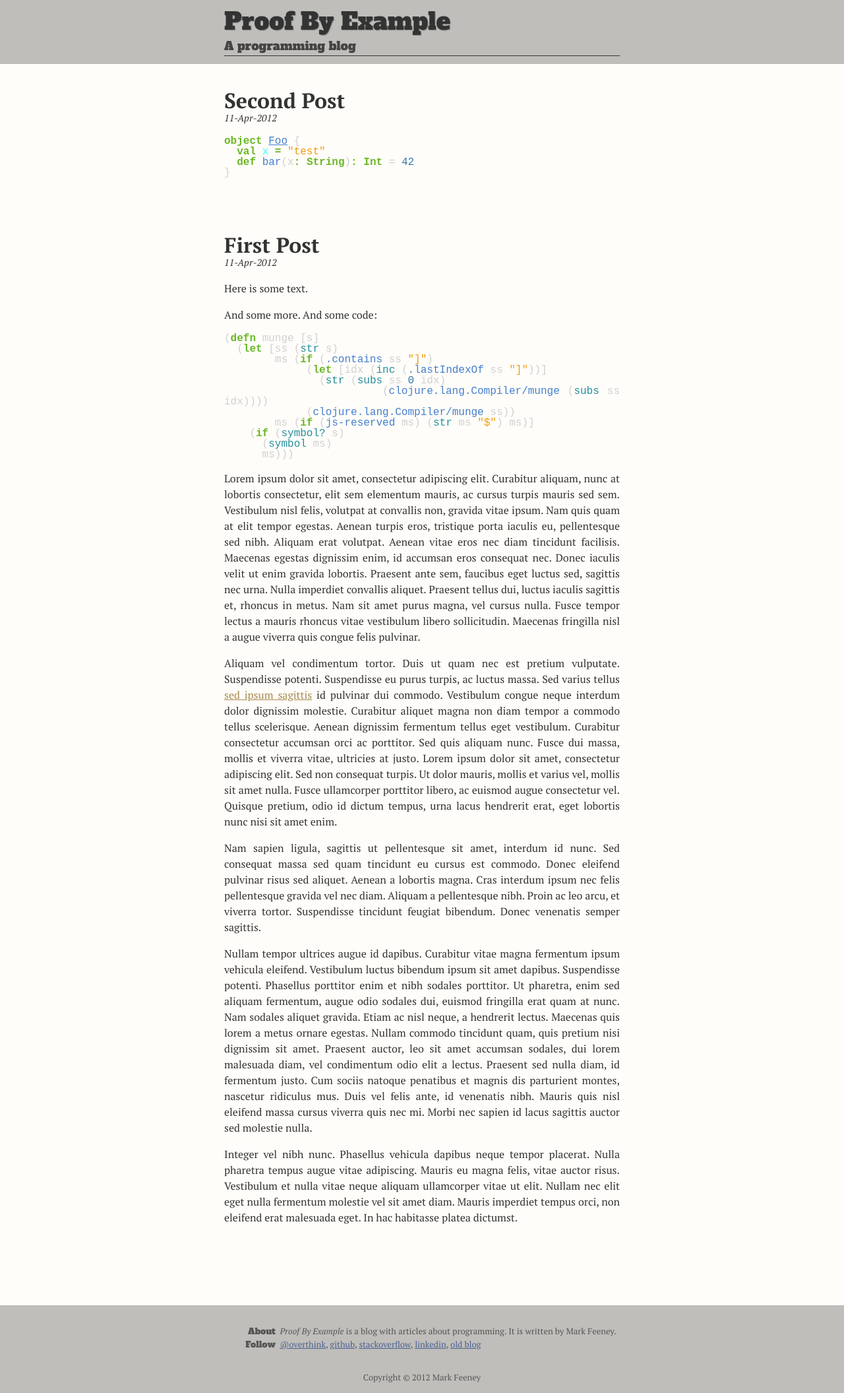
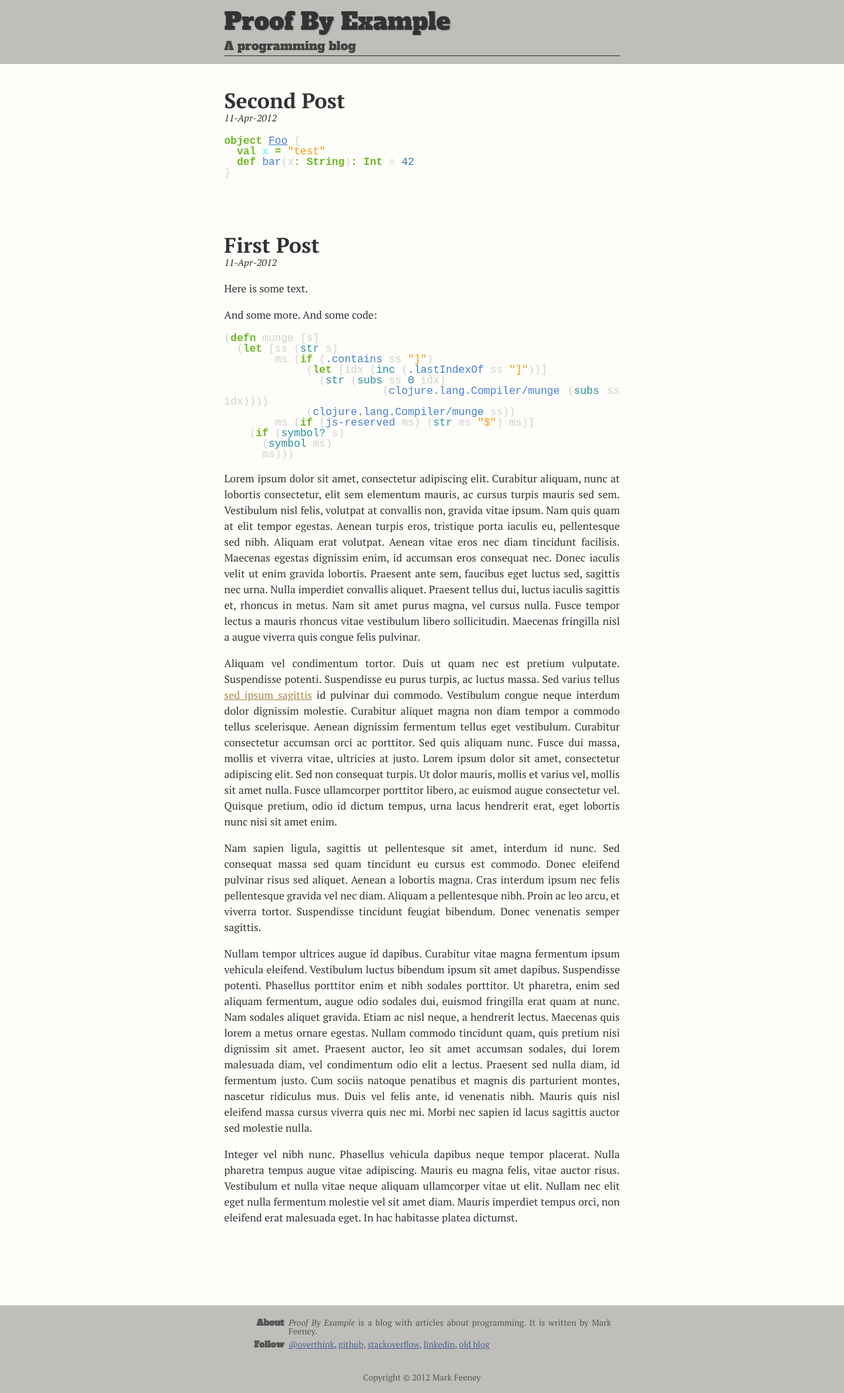
Before and after one commit to overthink/pbe, a Jekyll site: the page built from index.html, in a window 1280 px wide. Shown: the whole page at 66% size. Built offline with Jekyll 4.4.1, drawn with Linux system fonts in a browser that asks for light colours.

Commit message:
Tweak to dl/dt/dd

```diff
--- a/css/style.css
+++ b/css/style.css
@@ -245,6 +245,13 @@
   border: 1px solid #D9DBE1;
   font: normal 13px 'Ubuntu Mono', monospace; }
 
+dl {
+  margin: 0 1em; }
+dt {
+  font-weight: bold; }
+dd {
+  padding: 0 0 0.5em 0; }
+
 #header-container {
   margin: 0;
   padding: 8px 0 12px 0;
```
